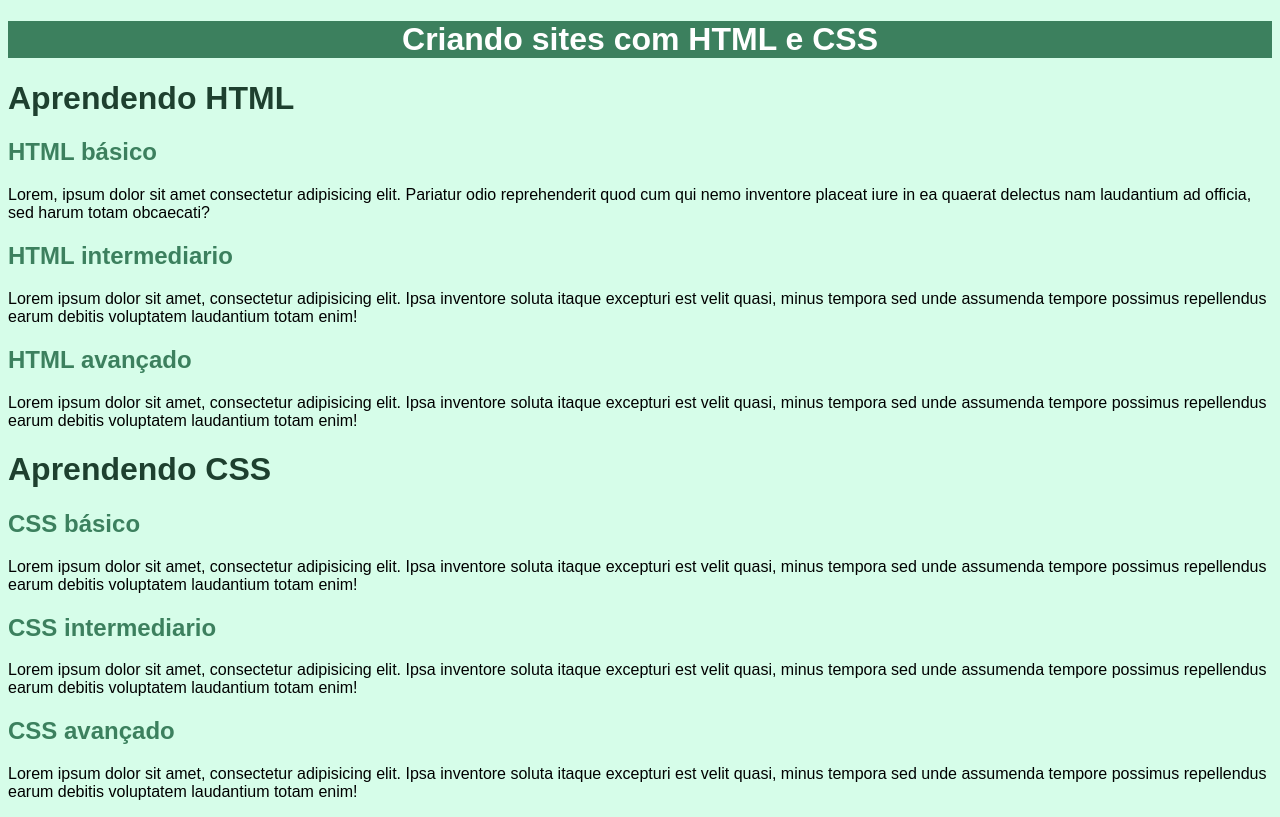
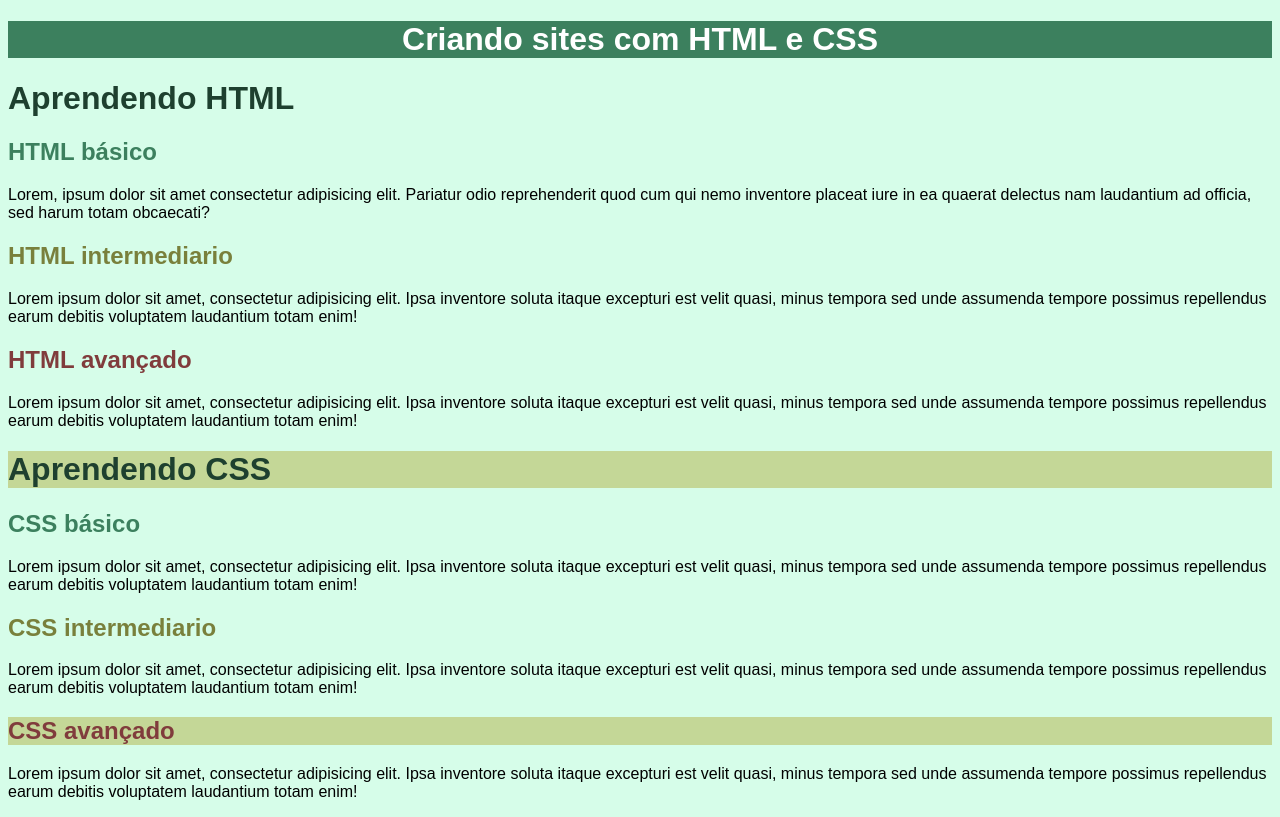
Before and after one commit to Matheus-Papa/Curso-HTML5, a plain HTML site: page Modulo_2/Exercicios/ex.019/seletor01.html in a window 1280 px wide. Drawn offline with Linux system fonts and the light colour scheme.

Commit message:
ex.019 atualizado

```diff
--- a/Modulo_2/Exercicios/ex.019/seletor01.html
+++ b/Modulo_2/Exercicios/ex.019/seletor01.html
@@ -9,18 +9,18 @@
 <body>
     <h1 id="principal">Criando sites com HTML e CSS</h1>
     <h1>Aprendendo HTML</h1>
-    <h2>HTML básico</h2>
+    <h2 class="basico">HTML básico</h2>
     <p>Lorem, ipsum dolor sit amet consectetur adipisicing elit. Pariatur odio reprehenderit quod cum qui nemo inventore placeat iure in ea quaerat delectus nam laudantium ad officia, sed harum totam obcaecati?</p>
-    <h2>HTML intermediario</h2>
+    <h2 class="intermediario">HTML intermediario</h2>
     <p>Lorem ipsum dolor sit amet, consectetur adipisicing elit. Ipsa inventore soluta itaque excepturi est velit quasi, minus tempora sed unde assumenda tempore possimus repellendus earum debitis voluptatem laudantium totam enim!</p>
-    <h2>HTML avançado</h2>
+    <h2 class="avancado">HTML avançado</h2>
     <p>Lorem ipsum dolor sit amet, consectetur adipisicing elit. Ipsa inventore soluta itaque excepturi est velit quasi, minus tempora sed unde assumenda tempore possimus repellendus earum debitis voluptatem laudantium totam enim!</p>
-    <h1>Aprendendo CSS</h1>
-    <h2>CSS básico</h2>
+    <h1 class="destaque">Aprendendo CSS</h1>
+    <h2 class="basico">CSS básico</h2>
     <p>Lorem ipsum dolor sit amet, consectetur adipisicing elit. Ipsa inventore soluta itaque excepturi est velit quasi, minus tempora sed unde assumenda tempore possimus repellendus earum debitis voluptatem laudantium totam enim!</p>
-    <h2>CSS intermediario</h2>
+    <h2 class="intermediario">CSS intermediario</h2>
     <p>Lorem ipsum dolor sit amet, consectetur adipisicing elit. Ipsa inventore soluta itaque excepturi est velit quasi, minus tempora sed unde assumenda tempore possimus repellendus earum debitis voluptatem laudantium totam enim!</p>
-    <h2>CSS avançado</h2>
+    <h2 class="avancado destaque">CSS avançado</h2>
     <p>Lorem ipsum dolor sit amet, consectetur adipisicing elit. Ipsa inventore soluta itaque excepturi est velit quasi, minus tempora sed unde assumenda tempore possimus repellendus earum debitis voluptatem laudantium totam enim!</p>
 </body>
 </html>
--- a/Modulo_2/Exercicios/ex.019/style.css
+++ b/Modulo_2/Exercicios/ex.019/style.css
@@ -1,8 +1,8 @@
 @charset "UTF-8";
 
 /*
-Em  HTML é id   = em CSS é #
-Em HTML é class = em CSS é .
+Em  HTML é id   = em CSS é # (só pode um elemento)
+Em HTML é class = em CSS é . (pode vários)
 */
 body {
     background-color: #d6fde9;
@@ -22,3 +22,19 @@ h1#principal {
 h2 {
     color: #3c805e;
 }
+
+.basico {
+    color: #3c805e;
+    font-weight: bold;
+}
+
+.intermediario {
+    color: #79803c
+}
+.avancado {
+    color: #803c3c;
+}
+
+.destaque {
+    background-color: #b6b64f86;
+}
```
